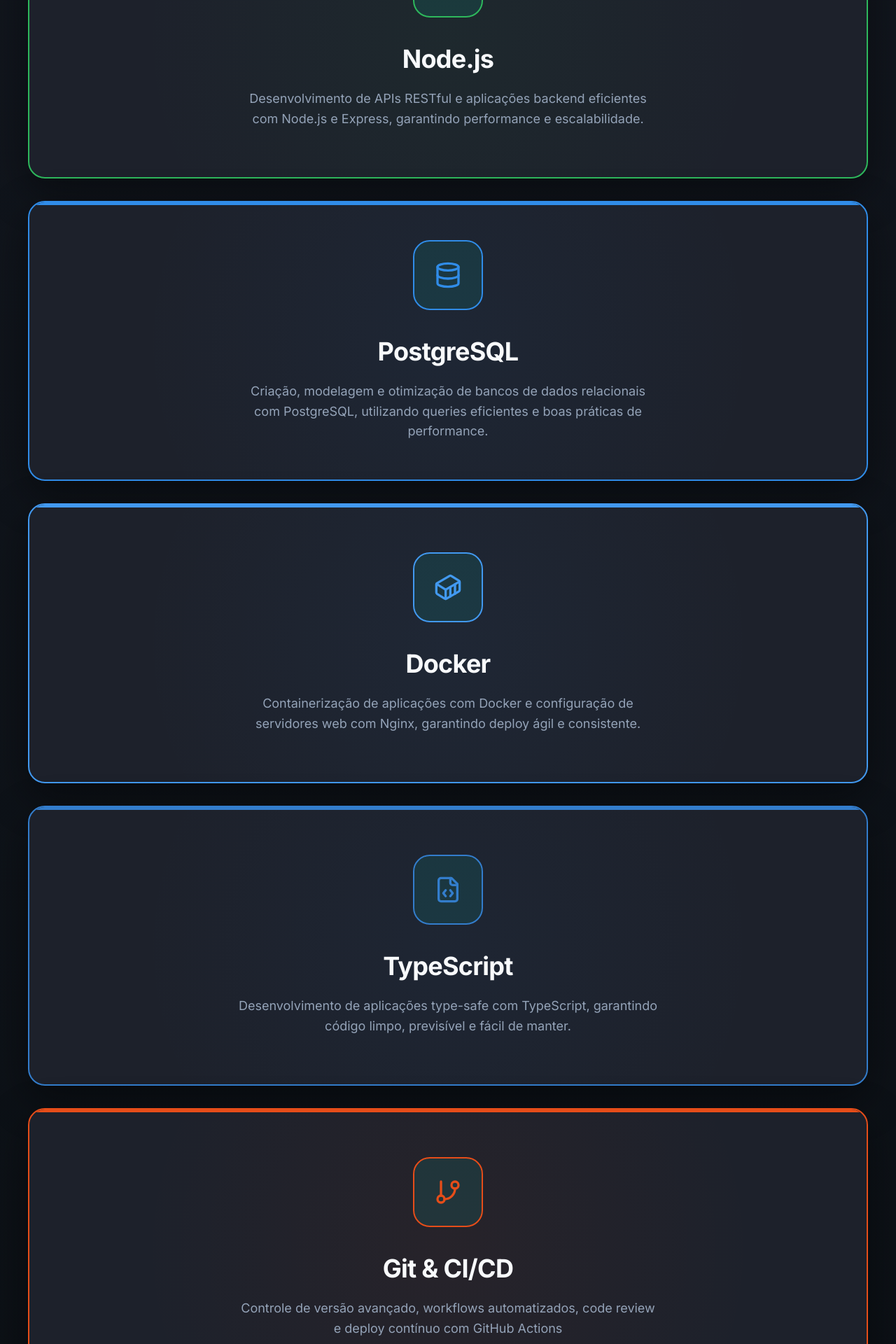
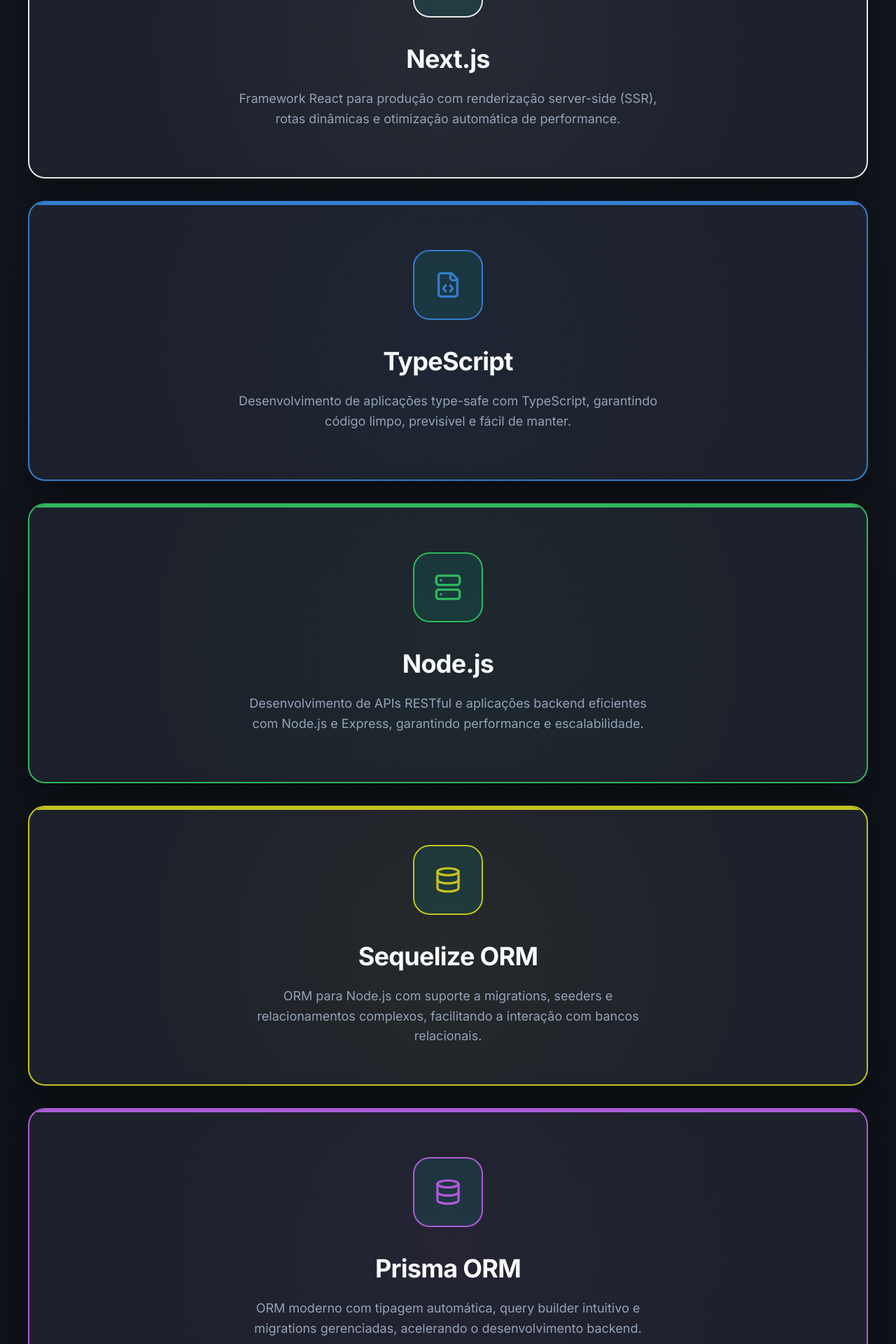
Before and after one commit to gbetsa/gbetsa-portfolio, a React (Vite) app: page / in a window 1280 px wide. Shown: the part 1635-3555 px from the top of the page at 70% size. Built offline with nearby package versions, Linux system fonts and the light colour scheme; the HTML template or start-up script is replaced by a standard one.

Commit message:
feat: add

```diff
--- a/src/components/Education.tsx
+++ b/src/components/Education.tsx
@@ -1,6 +1,6 @@
 import { Card } from "@/components/ui/card";
 import { Badge } from "@/components/ui/badge";
-import { GraduationCap, BookOpen, Award, ExternalLink, FileText } from "lucide-react";
+import { BrainCircuit, GraduationCap, BookOpen, Award, ExternalLink, FileText } from "lucide-react";
 import { motion } from "framer-motion";
 
 interface EducationEntry {
@@ -27,6 +27,15 @@
 }
 
 const educationData: EducationEntry[] = [
+
+    {
+        degree: "IA para Desenvolvedores",
+        institution: "SENAI/SC - SCTEC",
+        period: "Mar de 2026 – Presente",
+        description: "Formação técnica (180h) focada na aplicação de IA generativa no SDLC. Experiência com LLMs, engenharia de prompts e ferramentas como Copilot, Amazon Q e CodeWhisperer para geração e refatoração de código. Automação de testes (unitários, E2E e APIs) e documentação (Swagger). Desenvolvimento de agentes de IA com APIs, webhooks, n8n e Flowise, incluindo RAG e ChatOps. Aplicação de IA para qualidade de software: code review, geração de testes, detecção de anomalias e observabilidade em produção.",
+        skills: ["LLMs", "Prompt Engineering", "GitHub Copilot", "Amazon Q", "CodeWhisperer", "CI/CD", "Test Automation", "Postman", "Swagger", "RAG", "n8n", "AutoGPT", "Flowise", "MCP", "ChatOps", "APIs", "Webhooks", "QA com IA", "Observabilidade"],
+        icon: BrainCircuit,
+    },
     {
         degree: "FuturoDEV, Desenvolvedor Full Stack",
         institution: "SENAI/SC - Floripa Mais Tec",
--- a/src/components/TechCard.module.css
+++ b/src/components/TechCard.module.css
@@ -74,6 +74,21 @@
   border-color: hsl(var(--tech-git));
 }
 
+.card.next {
+  color: hsl(var(--tech-next));
+  border-color: hsl(var(--tech-next));
+}
+
+.card.sequelize {
+  color: hsl(var(--tech-sequelize));
+  border-color: hsl(var(--tech-sequelize));
+}
+
+.card.prisma {
+  color: hsl(var(--tech-prisma));
+  border-color: hsl(var(--tech-prisma));
+}
+
 .cardIcon {
   width: 100px;
   height: 100px;
--- a/src/components/Technologies.tsx
+++ b/src/components/Technologies.tsx
@@ -8,6 +8,7 @@
   Clock,
   Users,
   Zap,
+  Layers,
 } from "lucide-react";
 import { motion } from "framer-motion";
 import TechCard from "./TechCard";
@@ -23,11 +24,39 @@
     color: "react",
   },
   {
+    name: "Next.js",
+    description:
+      "Framework React para produção com renderização server-side (SSR), rotas dinâmicas e otimização automática de performance.",
+    icon: Layers,
+    color: "next",
+  },
+  {
+    name: "TypeScript",
+    description:
+      "Desenvolvimento de aplicações type-safe com TypeScript, garantindo código limpo, previsível e fácil de manter.",
+    icon: FileCode,
+    color: "typescript",
+  },
+  {
     name: "Node.js",
     description:
       "Desenvolvimento de APIs RESTful e aplicações backend eficientes com Node.js e Express, garantindo performance e escalabilidade.",
     icon: Server,
     color: "node",
+  },
+  {
+    name: "Sequelize ORM",
+    description:
+      "ORM para Node.js com suporte a migrations, seeders e relacionamentos complexos, facilitando a interação com bancos relacionais.",
+    icon: Database,
+    color: "sequelize",
+  },
+  {
+    name: "Prisma ORM",
+    description:
+      "ORM moderno com tipagem automática, query builder intuitivo e migrations gerenciadas, acelerando o desenvolvimento backend.",
+    icon: Database,
+    color: "prisma",
   },
   {
     name: "PostgreSQL",
@@ -42,13 +71,6 @@
       "Containerização de aplicações com Docker e configuração de servidores web com Nginx, garantindo deploy ágil e consistente.",
     icon: Container,
     color: "docker",
-  },
-  {
-    name: "TypeScript",
-    description:
-      "Desenvolvimento de aplicações type-safe com TypeScript, garantindo código limpo, previsível e fácil de manter.",
-    icon: FileCode,
-    color: "typescript",
   },
   {
     name: "Git & CI/CD",
--- a/src/index.css
+++ b/src/index.css
@@ -65,6 +65,9 @@
     --tech-docker: 210 85% 60%;
     --tech-typescript: 211 60% 50%;
     --tech-git: 15 80% 50%;
+    --tech-next: 0 0% 90%;
+    --tech-sequelize: 60 70% 45%;
+    --tech-prisma: 280 60% 60%;
   }
 
   .dark {
--- a/src/pages/Index.tsx
+++ b/src/pages/Index.tsx
@@ -79,7 +79,7 @@
             <div className="flex flex-col md:flex-row justify-between items-center gap-4">
               <div className="text-center md:text-left">
                 <p className="text-muted-foreground">
-                  © 2025 Guilherme Betsa. Todos os direitos reservados.
+                  © 2026 Guilherme Betsa. Todos os direitos reservados.
                 </p>
               </div>
               <div className="flex flex-wrap justify-center gap-x-6 gap-y-2">
```
Also changed, not shown: src/components/Projects.tsx (+33 -106 lines).
